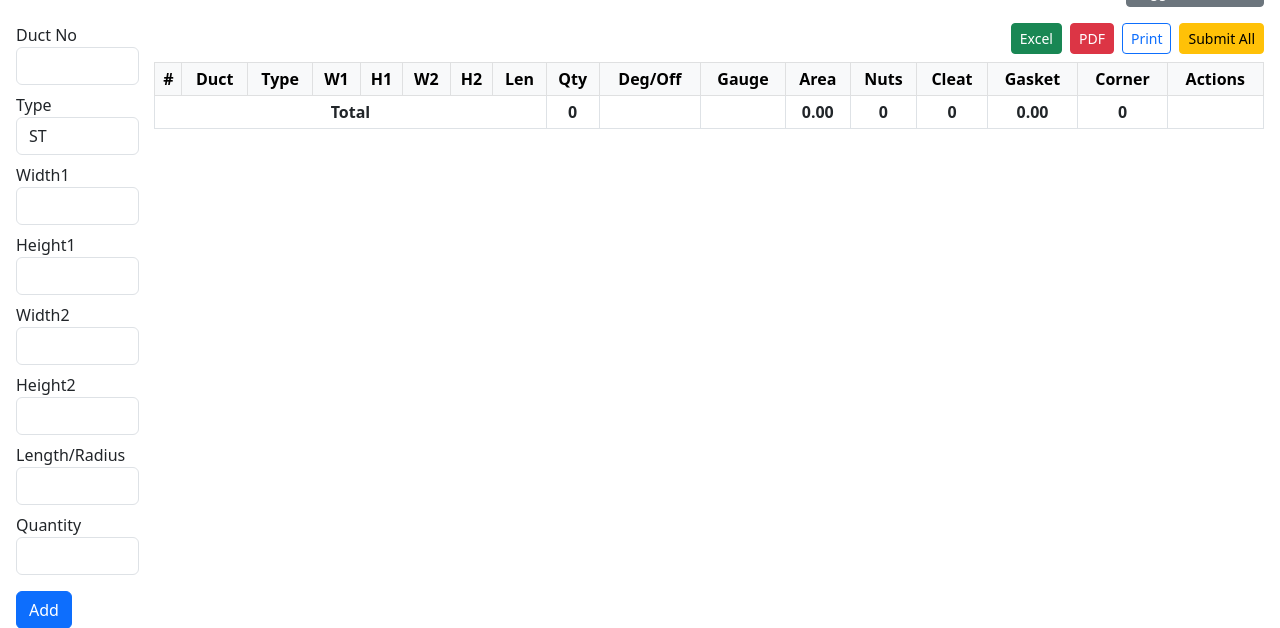
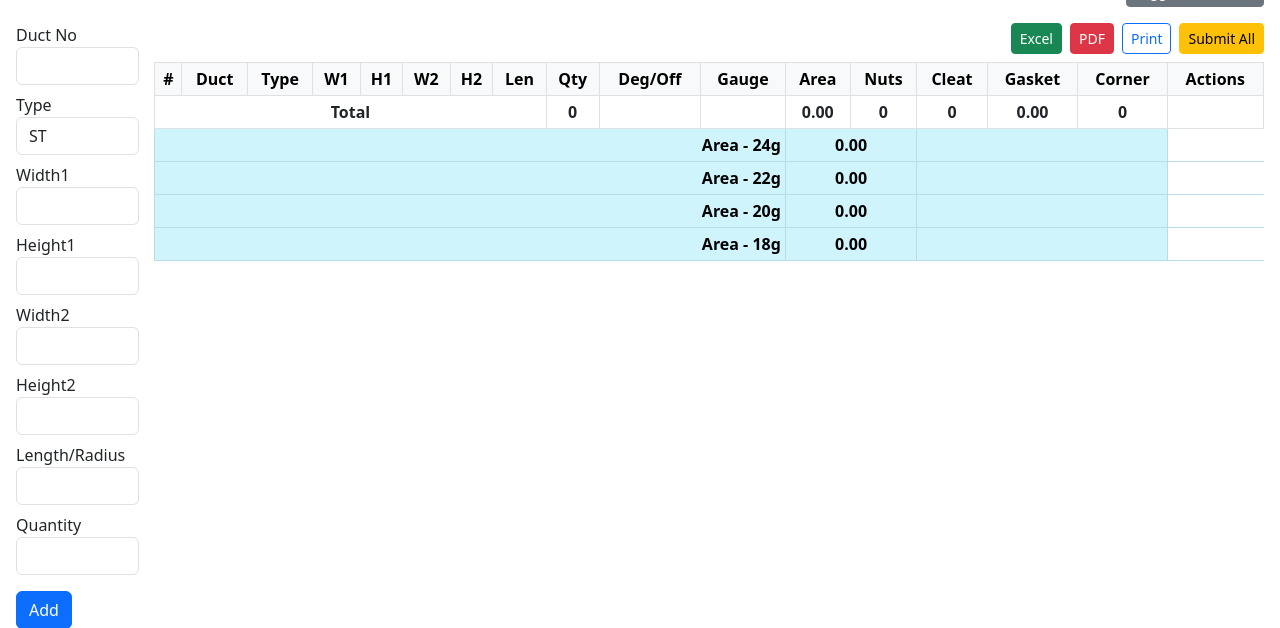
Before and after one commit to Madhan12-tech/duct-measurement, a Flask app: page /home/1 in a window 1280 px wide. Shown: the part 40-668 px from the top of the page. Run offline with Flask 3, Linux system fonts and the light colour scheme; data that the repository does not hold is empty.

Commit message:
Update duct_entry.html

```diff
--- a/templates/duct_entry.html
+++ b/templates/duct_entry.html
@@ -40,11 +40,9 @@
       }
       .form-section {
         flex: 1;
-        width: 10%;
       }
       .table-section {
         flex: 9;
-        width: 90%;
       }
     }
   </style>
@@ -133,8 +131,7 @@
           <thead class="table-light sticky-top">
             <tr>
               <th>#</th><th>Duct</th><th>Type</th><th>W1</th><th>H1</th><th>W2</th><th>H2</th><th>Len</th>
-              <th>Qty</th><th>Deg/Off</th><!-- <th>Factor</th> -->
-              <th>Gauge</th><th>Area</th><th>Nuts</th>
+              <th>Qty</th><th>Deg/Off</th><th>Gauge</th><th>Area</th><th>Nuts</th>
               <th>Cleat</th><th>Gasket</th><th>Corner</th><th>Actions</th>
             </tr>
           </thead>
@@ -151,7 +148,6 @@
               <td>{{ entry[8] }}</td>
               <td>{{ entry[9] }}</td>
               <td>{{ entry[10] }}</td>
-              <!-- <td>{{ entry[11] }}</td> -->
               <td>{{ entry[12] }}</td>
               <td>{{ '%.2f'|format(entry[13]) }}</td>
               <td>{{ entry[14] }}</td>
@@ -164,7 +160,8 @@
               </td>
             </tr>
             {% endfor %}
-            <!-- Sticky Total Row -->
+
+            <!-- Total Row -->
             <tr class="sticky-total fw-bold">
               <td colspan="8">Total</td>
               <td>{{ total_qty }}</td>
@@ -177,6 +174,29 @@
               <td>{{ total_corner }}</td>
               <td></td>
             </tr>
+
+            <!-- Area by Gauge Rows -->
+            <tr class="table-info fw-bold">
+              <td colspan="11" class="text-end">Area - 24g</td>
+              <td colspan="2">{{ '%.2f' | format(area_24g) }}</td>
+              <td colspan="3"></td>
+            </tr>
+            <tr class="table-info fw-bold">
+              <td colspan="11" class="text-end">Area - 22g</td>
+              <td colspan="2">{{ '%.2f' | format(area_22g) }}</td>
+              <td colspan="3"></td>
+            </tr>
+            <tr class="table-info fw-bold">
+              <td colspan="11" class="text-end">Area - 20g</td>
+              <td colspan="2">{{ '%.2f' | format(area_20g) }}</td>
+              <td colspan="3"></td>
+            </tr>
+            <tr class="table-info fw-bold">
+              <td colspan="11" class="text-end">Area - 18g</td>
+              <td colspan="2">{{ '%.2f' | format(area_18g) }}</td>
+              <td colspan="3"></td>
+            </tr>
+
           </tbody>
         </table>
         </div>
```
